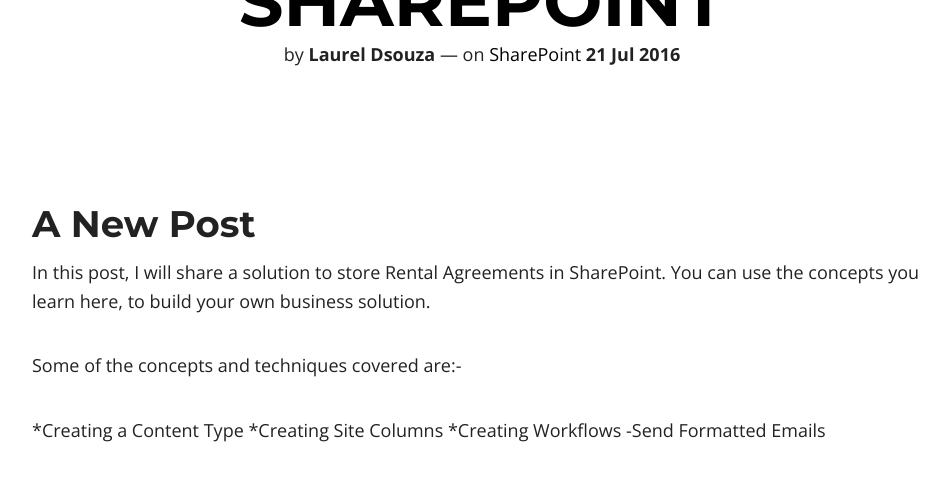
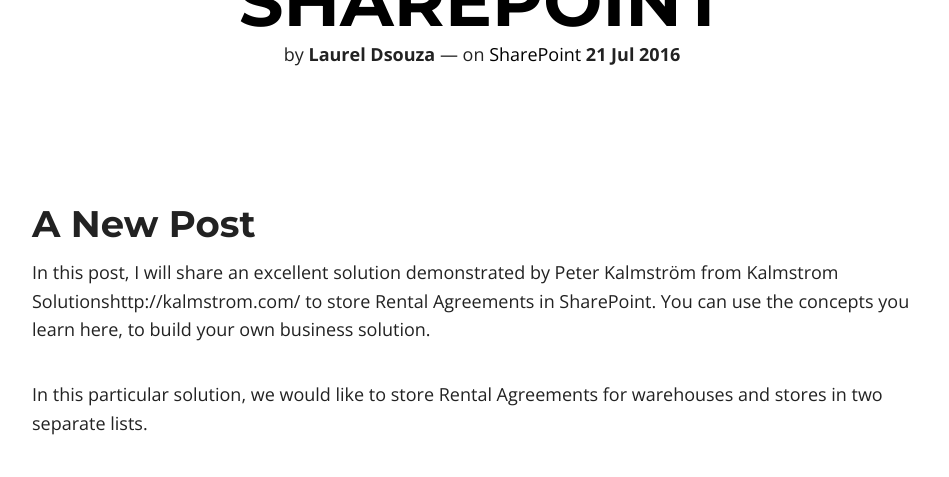
Before and after one commit to ldsouza/ldsouza.github.io, a Jekyll site: the page built from _posts/2016-07-21-implementing-a-agreements-solution-in-sharepoint.md, in a window 1280 px wide and 900 px high, scrolled down 488 px, cut to the strip 0-477 px from the top of the window. Shown: the whole strip, without its empty margins (158-1107 px from the left). Built offline with Jekyll 4.4.1, drawn with Linux system fonts in a browser that asks for light colours; nearby versions of some CDN libraries; comment, search, counter and statistics services are not loaded.

Commit message:
Update 2016-07-21-implementing-a-agreements-solution-in-sharepoint.md

```diff
--- a/_posts/2016-07-21-implementing-a-agreements-solution-in-sharepoint.md
+++ b/_posts/2016-07-21-implementing-a-agreements-solution-in-sharepoint.md
@@ -9,7 +9,9 @@
 ---
 ## A New Post
 
-In this post, I will share a solution to store Rental Agreements in SharePoint. You can use the concepts you learn here, to build your own business solution.
+In this post, I will share an excellent solution demonstrated by Peter Kalmström from Kalmstrom Solutionshttp://kalmstrom.com/ to store Rental Agreements in SharePoint. You can use the concepts you learn here, to build your own business solution.
+
+In this particular solution, we would like to store Rental Agreements for warehouses and stores in two separate lists.
 
 Some of the concepts and techniques covered are:-
 
```
